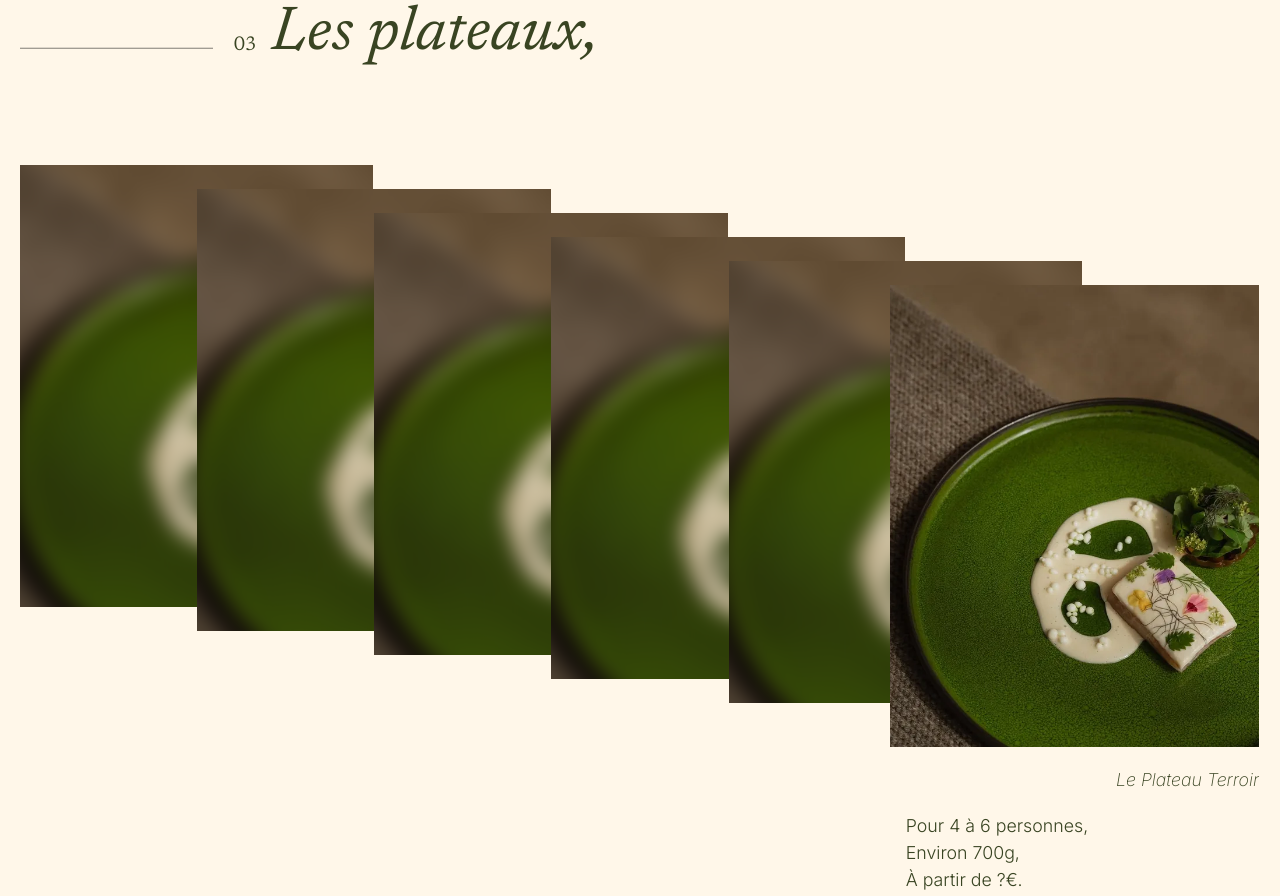
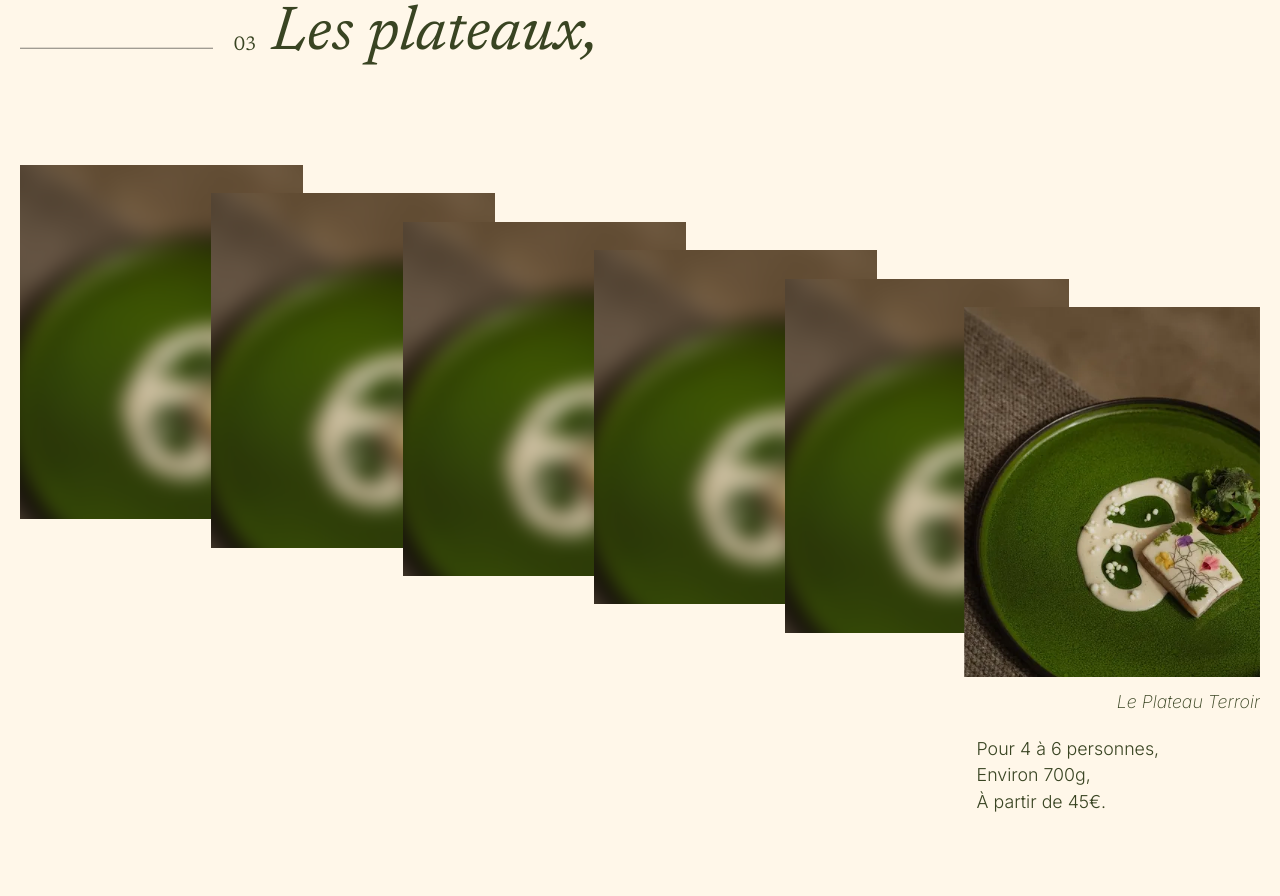
Before and after one commit to Dhbuzg/crouzet, a website: page index.html in a window 1280 px wide. Shown: the part 3512-4408 px from the top of the page. Drawn offline with Linux system fonts and the light colour scheme.

Commit message:
Refine platter gallery layout
Updated the desktop platter gallery spacing and card sizing to better fit the six-item carousel, while aligning image widths and positioning with the new responsive layout. The platter cards now show the actual starting price (45€) instead of placeholder text, and the stylesheet cache-busting version was refreshed.

```diff
--- a/index.html
+++ b/index.html
@@ -55,7 +55,7 @@
 
   <link rel="preload" href="assets/fonts/gambetta-1.woff2" as="font" type="font/woff2" crossorigin>
   <link rel="preload" href="assets/fonts/google-1.woff2" as="font" type="font/woff2" crossorigin>
-  <link rel="stylesheet" href="style.css?v=638b50164670">
+  <link rel="stylesheet" href="style.css?v=1e6192266234">
   <script src="script.js?v=0e19400cc2e1" defer></script>
 </head>
 <body>
@@ -95,12 +95,12 @@
 
   <section id="plateaux" class="platters" aria-labelledby="platters-title"><h2 id="platters-title"><i class="heading-line" aria-hidden="true"></i><span>03</span>Les plateaux,</h2>
     <div class="platter-gallery" aria-label="Galerie de plateaux">
-      <article class="platter" style="--i:0"><button aria-label="Découvrir le plateau, vue 1" aria-expanded="false" aria-controls="platter-info-1"><img src="assets/plateau-640.webp" srcset="assets/plateau-400.webp 400w, assets/plateau-640.webp 640w, assets/plateau-1080.webp 1080w" sizes="(max-width: 760px) calc((100vw - 44px) * .78 + 4px), (min-width: 1440px) 460px, calc((100vw - 40px) * .285 + 60px)" decoding="async" width="1080" height="1350" loading="lazy" alt="Composition de fromages sur une assiette verte"></button><div class="platter-info" id="platter-info-1"><p class="platter-name">Le Plateau Terroir</p><p>Pour 4 à 6 personnes,<br>Environ 700g,<br>À partir de ?€.</p></div></article>
-      <article class="platter" style="--i:1"><button aria-label="Découvrir le plateau, vue 2" aria-expanded="false" aria-controls="platter-info-2"><img src="assets/plateau-640.webp" srcset="assets/plateau-400.webp 400w, assets/plateau-640.webp 640w, assets/plateau-1080.webp 1080w" sizes="(max-width: 760px) calc((100vw - 44px) * .78 + 4px), (min-width: 1440px) 460px, calc((100vw - 40px) * .285 + 60px)" decoding="async" width="1080" height="1350" loading="lazy" alt="Composition de fromages sur une assiette verte"></button><div class="platter-info" id="platter-info-2"><p class="platter-name">Le Plateau Terroir</p><p>Pour 4 à 6 personnes,<br>Environ 700g,<br>À partir de ?€.</p></div></article>
-      <article class="platter" style="--i:2"><button aria-label="Découvrir le plateau, vue 3" aria-expanded="false" aria-controls="platter-info-3"><img src="assets/plateau-640.webp" srcset="assets/plateau-400.webp 400w, assets/plateau-640.webp 640w, assets/plateau-1080.webp 1080w" sizes="(max-width: 760px) calc((100vw - 44px) * .78 + 4px), (min-width: 1440px) 460px, calc((100vw - 40px) * .285 + 60px)" decoding="async" width="1080" height="1350" loading="lazy" alt="Composition de fromages sur une assiette verte"></button><div class="platter-info" id="platter-info-3"><p class="platter-name">Le Plateau Terroir</p><p>Pour 4 à 6 personnes,<br>Environ 700g,<br>À partir de ?€.</p></div></article>
-      <article class="platter" style="--i:3"><button aria-label="Découvrir le plateau, vue 4" aria-expanded="false" aria-controls="platter-info-4"><img src="assets/plateau-640.webp" srcset="assets/plateau-400.webp 400w, assets/plateau-640.webp 640w, assets/plateau-1080.webp 1080w" sizes="(max-width: 760px) calc((100vw - 44px) * .78 + 4px), (min-width: 1440px) 460px, calc((100vw - 40px) * .285 + 60px)" decoding="async" width="1080" height="1350" loading="lazy" alt="Composition de fromages sur une assiette verte"></button><div class="platter-info" id="platter-info-4"><p class="platter-name">Le Plateau Terroir</p><p>Pour 4 à 6 personnes,<br>Environ 700g,<br>À partir de ?€.</p></div></article>
-      <article class="platter" style="--i:4"><button aria-label="Découvrir le plateau, vue 5" aria-expanded="false" aria-controls="platter-info-5"><img src="assets/plateau-640.webp" srcset="assets/plateau-400.webp 400w, assets/plateau-640.webp 640w, assets/plateau-1080.webp 1080w" sizes="(max-width: 760px) calc((100vw - 44px) * .78 + 4px), (min-width: 1440px) 460px, calc((100vw - 40px) * .285 + 60px)" decoding="async" width="1080" height="1350" loading="lazy" alt="Composition de fromages sur une assiette verte"></button><div class="platter-info" id="platter-info-5"><p class="platter-name">Le Plateau Terroir</p><p>Pour 4 à 6 personnes,<br>Environ 700g,<br>À partir de ?€.</p></div></article>
-      <article class="platter is-active" style="--i:5"><button aria-label="Découvrir le plateau, vue 6" aria-expanded="true" aria-controls="platter-info-6"><img src="assets/plateau-640.webp" srcset="assets/plateau-400.webp 400w, assets/plateau-640.webp 640w, assets/plateau-1080.webp 1080w" sizes="(max-width: 760px) calc((100vw - 44px) * .78 + 4px), (min-width: 1440px) 460px, calc((100vw - 40px) * .285 + 60px)" decoding="async" width="1080" height="1350" loading="lazy" alt="Composition de fromages sur une assiette verte"></button><div class="platter-info" id="platter-info-6"><p class="platter-name">Le Plateau Terroir</p><p>Pour 4 à 6 personnes,<br>Environ 700g,<br>À partir de ?€.</p></div></article>
+      <article class="platter" style="--i:0"><button aria-label="Découvrir le plateau, vue 1" aria-expanded="false" aria-controls="platter-info-1"><img src="assets/plateau-640.webp" srcset="assets/plateau-400.webp 400w, assets/plateau-640.webp 640w, assets/plateau-1080.webp 1080w" sizes="(max-width: 760px) calc((100vw - 44px) * .78 + 4px), (min-width: 1440px) 380px, calc((100vw - 40px) * .228571429 + 60px)" decoding="async" width="1080" height="1350" loading="lazy" alt="Composition de fromages sur une assiette verte"></button><div class="platter-info" id="platter-info-1"><p class="platter-name">Le Plateau Terroir</p><p>Pour 4 à 6 personnes,<br>Environ 700g,<br>À partir de 45€.</p></div></article>
+      <article class="platter" style="--i:1"><button aria-label="Découvrir le plateau, vue 2" aria-expanded="false" aria-controls="platter-info-2"><img src="assets/plateau-640.webp" srcset="assets/plateau-400.webp 400w, assets/plateau-640.webp 640w, assets/plateau-1080.webp 1080w" sizes="(max-width: 760px) calc((100vw - 44px) * .78 + 4px), (min-width: 1440px) 380px, calc((100vw - 40px) * .228571429 + 60px)" decoding="async" width="1080" height="1350" loading="lazy" alt="Composition de fromages sur une assiette verte"></button><div class="platter-info" id="platter-info-2"><p class="platter-name">Le Plateau Terroir</p><p>Pour 4 à 6 personnes,<br>Environ 700g,<br>À partir de 45€.</p></div></article>
+      <article class="platter" style="--i:2"><button aria-label="Découvrir le plateau, vue 3" aria-expanded="false" aria-controls="platter-info-3"><img src="assets/plateau-640.webp" srcset="assets/plateau-400.webp 400w, assets/plateau-640.webp 640w, assets/plateau-1080.webp 1080w" sizes="(max-width: 760px) calc((100vw - 44px) * .78 + 4px), (min-width: 1440px) 380px, calc((100vw - 40px) * .228571429 + 60px)" decoding="async" width="1080" height="1350" loading="lazy" alt="Composition de fromages sur une assiette verte"></button><div class="platter-info" id="platter-info-3"><p class="platter-name">Le Plateau Terroir</p><p>Pour 4 à 6 personnes,<br>Environ 700g,<br>À partir de 45€.</p></div></article>
+      <article class="platter" style="--i:3"><button aria-label="Découvrir le plateau, vue 4" aria-expanded="false" aria-controls="platter-info-4"><img src="assets/plateau-640.webp" srcset="assets/plateau-400.webp 400w, assets/plateau-640.webp 640w, assets/plateau-1080.webp 1080w" sizes="(max-width: 760px) calc((100vw - 44px) * .78 + 4px), (min-width: 1440px) 380px, calc((100vw - 40px) * .228571429 + 60px)" decoding="async" width="1080" height="1350" loading="lazy" alt="Composition de fromages sur une assiette verte"></button><div class="platter-info" id="platter-info-4"><p class="platter-name">Le Plateau Terroir</p><p>Pour 4 à 6 personnes,<br>Environ 700g,<br>À partir de 45€.</p></div></article>
+      <article class="platter" style="--i:4"><button aria-label="Découvrir le plateau, vue 5" aria-expanded="false" aria-controls="platter-info-5"><img src="assets/plateau-640.webp" srcset="assets/plateau-400.webp 400w, assets/plateau-640.webp 640w, assets/plateau-1080.webp 1080w" sizes="(max-width: 760px) calc((100vw - 44px) * .78 + 4px), (min-width: 1440px) 380px, calc((100vw - 40px) * .228571429 + 60px)" decoding="async" width="1080" height="1350" loading="lazy" alt="Composition de fromages sur une assiette verte"></button><div class="platter-info" id="platter-info-5"><p class="platter-name">Le Plateau Terroir</p><p>Pour 4 à 6 personnes,<br>Environ 700g,<br>À partir de 45€.</p></div></article>
+      <article class="platter is-active" style="--i:5"><button aria-label="Découvrir le plateau, vue 6" aria-expanded="true" aria-controls="platter-info-6"><img src="assets/plateau-640.webp" srcset="assets/plateau-400.webp 400w, assets/plateau-640.webp 640w, assets/plateau-1080.webp 1080w" sizes="(max-width: 760px) calc((100vw - 44px) * .78 + 4px), (min-width: 1440px) 380px, calc((100vw - 40px) * .228571429 + 60px)" decoding="async" width="1080" height="1350" loading="lazy" alt="Composition de fromages sur une assiette verte"></button><div class="platter-info" id="platter-info-6"><p class="platter-name">Le Plateau Terroir</p><p>Pour 4 à 6 personnes,<br>Environ 700g,<br>À partir de 45€.</p></div></article>
     </div>
   </section>
 
--- a/style.css
+++ b/style.css
@@ -61,13 +61,13 @@ nav a:hover{text-decoration-thickness:1px}
 
 /* Shared baseline below every image; the gallery height follows its content. */
 @media(min-width:761px){
-  .platter-gallery{display:grid;height:auto;container-type:inline-size;--step:min(1.875vw,27px)}
-  .platter{grid-area:1/1;position:relative;align-self:start;left:auto;top:auto;margin-left:calc(var(--i)*14.2857%);padding-top:calc(var(--i)*var(--step));width:28.5%}
+  .platter-gallery{display:grid;height:auto;container-type:inline-size;--step:2.285714286cqw}
+  .platter{grid-area:1/1;position:relative;align-self:start;left:auto;top:auto;margin-left:calc(var(--i)*15.428571429%);padding-top:calc(var(--i)*var(--step));width:22.857142857%}
   .platter button{transform:scale(1);transform-origin:center top;transition:transform .5s cubic-bezier(.22,1,.36,1)}
   .platter:first-child button{transform-origin:left top}
   .platter:last-child button{transform-origin:right top}
   .platter.is-active button{transform:scale(1.045)}
-  .platter-info{margin-top:calc((5 - var(--i))*var(--step) + 1.603125cqw + 20px);transform:none;clip-path:inset(0 0 100% 0);transition:clip-path .65s cubic-bezier(.22,1,.36,1),opacity .4s}
+  .platter-info{margin-top:calc((5 - var(--i))*var(--step) + 1.285714286cqw + 12px);transform:none;clip-path:inset(0 0 100% 0);transition:clip-path .65s cubic-bezier(.22,1,.36,1),opacity .4s}
   .platter.is-active .platter-info{transform:none;clip-path:inset(0)}
   .platter-name{margin-top:0}
 }
```
